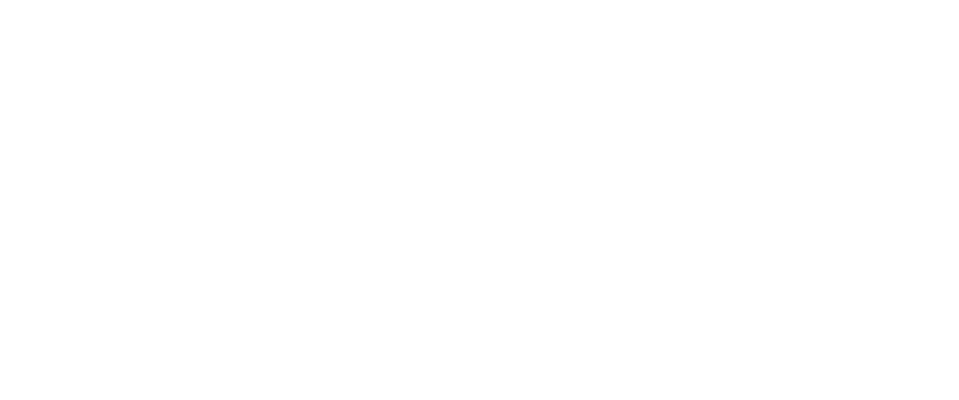
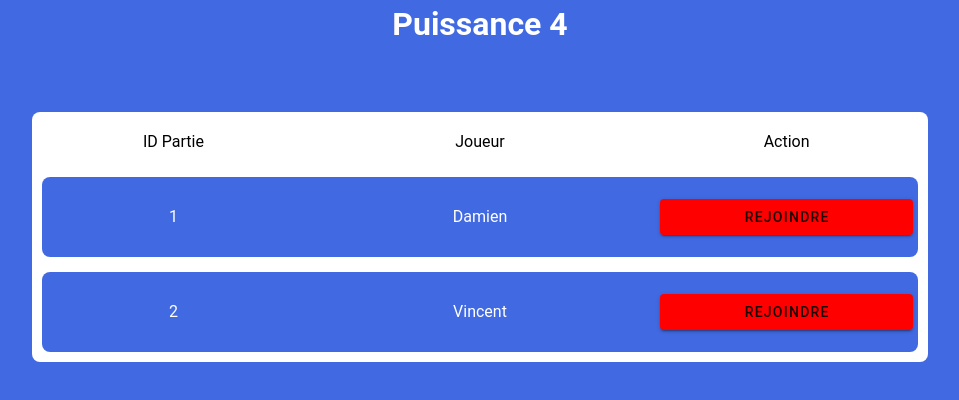
Before and after one commit to alexandre-dpr/projetCloud, a Vue app in the folder frontend/vue/: page /salon in a window 1280 px wide. Before the commit this address had no page. Shown: the top 400 px of the page, without its empty margins (160-1119 px from the left). Built offline with nearby package versions, Linux system fonts and the light colour scheme.

Commit message:
[FRONT] ajout menu/rejoindre une partie

```diff
--- a/frontend/vue/src/router/index.ts
+++ b/frontend/vue/src/router/index.ts
@@ -1,8 +1,9 @@
 // Composables
 import { createRouter, createWebHistory } from 'vue-router';
-import Home from '../views/Home.vue'
+import Partie from '../views/Partie.vue'
 import Login from '../views/Login.vue'
 import Menu from '../views/Menu.vue'
+import Salon from '../views/Salon.vue'
 
 
 const routes = [
@@ -17,9 +18,16 @@
     name: 'menu'
   },
   {
-    path: '/partie/:id',
-    component: Home,
+    //path: '/partie/:id',
+    path: '/partie',
+    component: Partie,
     name: 'partie'
+  },
+  {
+    //path: '/partie/:id',
+    path: '/salon',
+    component: Salon,
+    name: 'salon'
   },
 ]
 
--- a/frontend/vue/src/views/Login.vue
+++ b/frontend/vue/src/views/Login.vue
@@ -1,7 +1,7 @@
 <template>
   <div class="background-menu">
     <div class="d-flex flex-column align-center">
-      <h1 class="titre">Puissance 4</h1>
+      <h1 class="text-white ">Puissance 4</h1>
       <div class="cardForm mt-16" v-if="isLogin">
         <form>
           <v-text-field
@@ -30,7 +30,7 @@
             v-model="password"
             label="Mot de passe"
           ></v-text-field>
-        <Button btnClass="yellow" label="Inscription"></Button>
+        <Button btnClass="yellow" label="Inscription" :handleClick="inscription"></Button>
         <Button btnClass="mt-4 red" label="Se connecter" :handleClick="setIsLogin"></Button>
         </form>
       </div>
@@ -55,16 +55,16 @@
 function connexion(){
   router.push("menu")
 }
+function inscription(){
+  router.push("menu")
+}
 </script>
 
 <style scoped>
 ::v-deep .v-input__control{
   background-color: white !important;
 }
-.titre{
-  color: white;
-  font-size: 3rem;
-}
+
 .background-menu{
   height: 100vh;
   width: 100vw;
--- a/frontend/vue/src/views/Menu.vue
+++ b/frontend/vue/src/views/Menu.vue
@@ -1,12 +1,34 @@
 <template>
   <div class="background-menu">
+    <div class="d-flex flex-column align-center">
+      <h1 class="text-white ">Puissance 4</h1>
+      <div class="card-border mt-16">
+        <div class="card-inside">
+          <p @click="creerPartie" class="text-white">Créer une partie</p>
+        </div>
+      </div>
+      <div class="card-border mt-16">
+        <div class="card-inside">
+          <p @click="rejoindrePartie" class="text-white">Rejoindre une partie</p>
+        </div>
+      </div>
+    </div>
   </div>
 </template>
 <script lang="ts" setup>
-import Button from '../components/Button'
-import {ref} from "vue";
+
 import router from "@/router";
 
+function creerPartie(){
+  console.log("creerPartie")
+  router.push("partie")
+}
+
+function rejoindrePartie(){
+  console.log("rejoindrePartie")
+  router.push("salon")
+
+}
 
 
 </script>
@@ -17,4 +39,23 @@
   width: 100vw;
   background-color: royalblue;
 }
+.card-border{
+  background-color: white;
+  width: 30vw;
+  height: 100px;
+  padding: 1vw;
+  border-radius: 8px;
+  box-shadow: 6px 6px 12px black;
+}
+.card-inside{
+  background-color: royalblue;
+  height: 100%;
+  width: 100%;
+  display: flex;
+  justify-content: center;
+  align-items: center;
+  border-radius: 8px;
+  cursor:pointer;
+
+}
 </style>
--- /dev/null
+++ b/frontend/vue/src/views/Salon.vue
@@ -0,0 +1,75 @@
+<template>
+  <div class="background-menu">
+    <div class="d-flex flex-column align-center">
+      <h1 class="text-white ">Puissance 4</h1>
+      <div class="result-container mt-16">
+        <div class="result header ">
+          <div class="result-div header"><p>ID Partie</p></div>
+          <div class="result-div header"><p>Joueur</p></div>
+          <div class="result-div header"><p>Action</p></div>
+        </div>
+        <div class="result">
+          <div class="result-div"><p>1</p></div>
+          <div class="result-div"><p>Damien</p></div>
+          <div class="result-div"><Button btnClass="red" label="Rejoindre"></Button></div>
+        </div>
+        <div class="result">
+          <div class="result-div"><p>2</p></div>
+          <div class="result-div"><p>Vincent</p></div>
+          <div class="result-div"><Button btnClass="red" label="Rejoindre"></Button></div>
+        </div>
+
+      </div>
+    </div>
+  </div>
+</template>
+<script lang="ts" setup>
+import Button from '../components/Button.vue'
+import router from "@/router";
+
+
+
+
+</script>
+
+<style scoped>
+.background-menu{
+  height: 100vh;
+  width: 100vw;
+  background-color: royalblue;
+}
+.result-container{
+  width: 70vw;
+  background-color: white;
+  padding: 10px;
+  display: grid;
+  grid-gap: 15px;
+  border-radius: 8px;
+}
+.result{
+  height: 10vh;
+  background-color: royalblue;
+  width: 100%;
+  border-radius: 8px;
+  display: flex;
+  justify-content: space-between;
+}
+.result.header{
+  background-color: white;
+  height: 5vh;
+
+}
+.result-div{
+  width: 30%;
+  display: flex;
+  justify-content: center;
+  align-items: center;
+  color: white;
+  padding: 5px;
+}
+.result-div.header{
+  color: black;
+
+}
+
+</style>
```
Also changed, not shown: frontend/vue/src/views/Partie.vue (renamed from frontend/vue/src/views/Home.vue).
